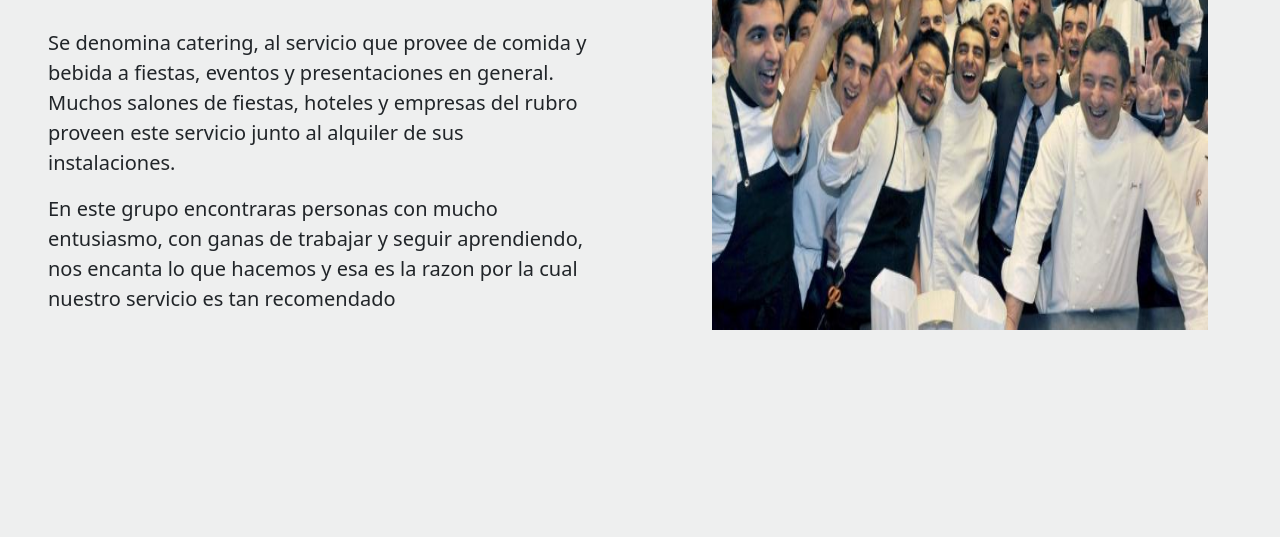
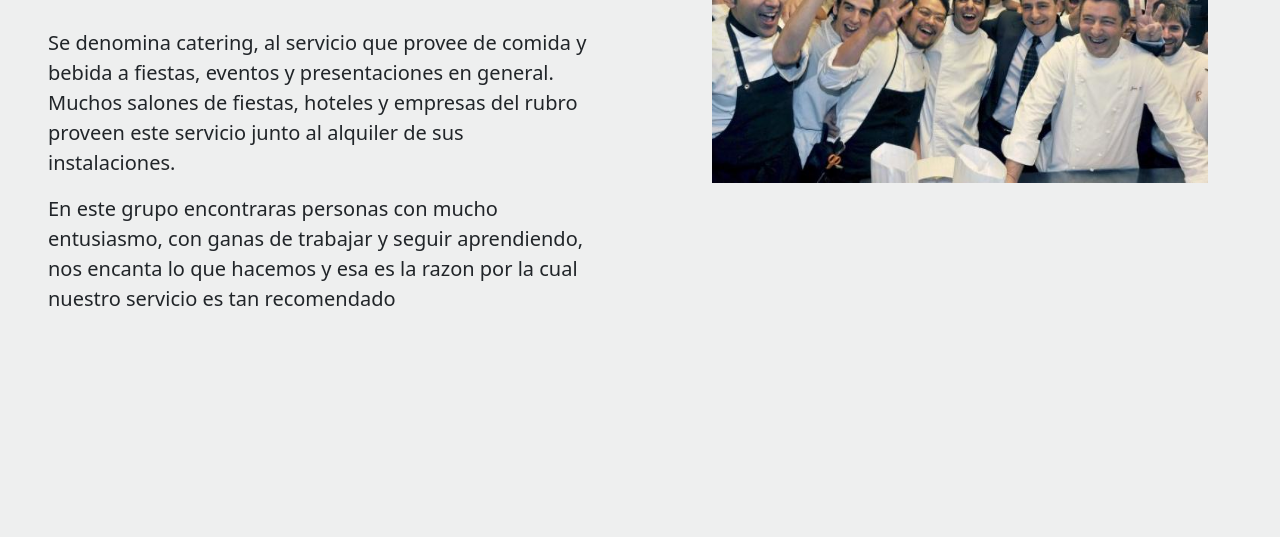
Before and after one commit to matilanta/SombreroDeJabali, a plain HTML site: page nosotros.html in a window 1280 px wide. Shown: the part 263-800 px from the top of the page. Drawn offline with nearby package versions, Linux system fonts and the light colour scheme.

Commit message:
cambios nosotross

```diff
--- a/nosotros.html
+++ b/nosotros.html
@@ -14,7 +14,6 @@
   <body class="services">
 
     <header>
-
         <nav class="navbar navbar-expand-lg navbar-light headcol">
          <div class="container-fluid">
             <a class="navbar-brand" href="index.html">
@@ -55,13 +54,11 @@
                     <p class="lead">En este grupo encontraras personas con mucho entusiasmo, con ganas de trabajar y seguir aprendiendo, nos encanta lo que hacemos y esa es la razon por la cual nuestro servicio es tan recomendado</p>
                 </div>
                 <div class="about_img-container col-md-6 d-none d-md-block d-lg-block">
-                    <div class="row mx-5 h-100">
-                        <img class="imgnoso" src="multimedia/fondos/nosotros.jpg" alt="">
+                    <div class="row mx-5">
+                        <img class="img-fluid" src="multimedia/fondos/nosotros.jpg" alt="imagen del equipo">
                     </div>
                 </div>
-
             </div>
-
         </section>
 
     <script src="https://cdn.jsdelivr.net/npm/bootstrap@5.2.0-beta1/dist/js/bootstrap.bundle.min.js" integrity="sha384-pprn3073KE6tl6bjs2QrFaJGz5/SUsLqktiwsUTF55Jfv3qYSDhgCecCxMW52nD2" crossorigin="anonymous"></script>
```
